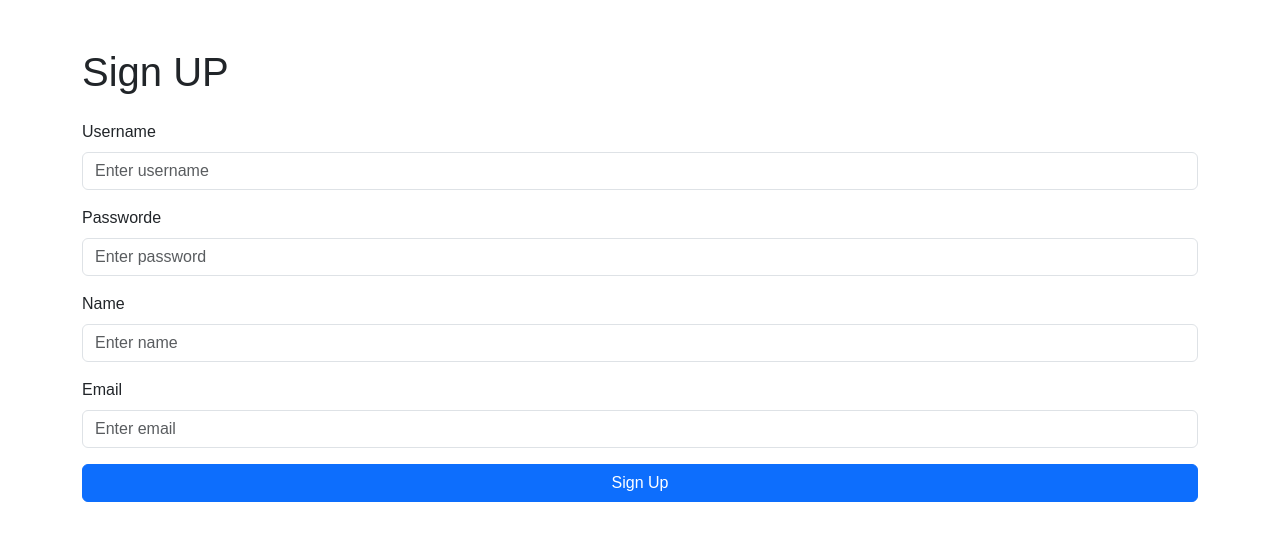
After one commit to brangmai1/progress_tracker, a Flask app: page /signup in a window 1280 px wide. The commit adds this page. Shown: the top 541 px of the page. Run offline with Flask 3, Linux system fonts and the light colour scheme.

```diff
--- a/app.py
+++ b/app.py
@@ -1,10 +1,15 @@
-from flask import Flask, render_template, request, redirect, url_for
+from flask import Flask, render_template, request, redirect, url_for, flash, session
+from datetime import timedelta
 from connect_database import make_session
 from search_movie import get_movie_df
-from tables import User
+from tables import User, Movie, Genre
+import os
+import pandas as pd
 
-
+ADMINS = ["brangmai@email.com"]
 app = Flask(__name__)
+app.secret_key = os.urandom(24) # Generates a 24-byte random key
+app.config["PERMANENT_SESSION_LIFETIME"] = timedelta(minutes=30) # Prevents stale connections for both flask and database sessions
 
 @app.route("/", methods=["GET"])
 def index():
@@ -16,21 +21,81 @@ def login():
     username = request.form["username"]
     password = request.form["password"]
 
-    with make_session() as session:
-        user = session.query(User).filter(User.username == username).first()
+    with make_session() as db_session:
+        user = db_session.query(User).filter(User.username == username).first()
         if user and user.password == password:
             # Successful login, redirect to movies page
-            return redirect(url_for("display_movies"))
+            session["username"] = user.username
+            return redirect(url_for("home"))
         else:
             # Invalid login
-            return "Invalid credentials. Please try again."
+            flash("Invalid credentials. Please try again.")
+            return redirect(url_for("login"))
 
-@app.route("/movies", methods=["GET"])
-def display_movies():
-    with make_session() as session:
-        movies_df = get_movie_df(session)
+@app.route("/logout", methods=["GET","POST"])
+def logout():
+    session.clear() # Clear Flask session
+    flash("Logged out seuccessfully.")
+    return redirect(url_for("login"))
+
+
+@app.route("/signup", methods=["GET", "POST"])
+def signup():
+    if request.method == "POST":
+        username = request.form["username"]
+        password = request.form["password"]
+        name = request.form["name"]
+        email = request.form["email"]
+        with make_session() as db_session:
+            # Check if username or email already already exists
+            existing_user = db_session.query(User).filter((User.username==username) or (User.email == email)).first()
+            if existing_user:
+                flash("Username or email already exists. Please choose another.", "error")
+                return redirect(url_for("signup"))
+            new_user = User(username=username, password=password, name=name, email=email)
+            if new_user.email in ADMINS:
+                new_user.role = "admin"
+            db_session.add(new_user)
+            db_session.commit()
+
+            flash("Sign-up successful!")
+            return redirect((url_for("home")))
+
+    # Render the sign up form
+    return render_template("signup.html")
+
+@app.route("/home", methods=["GET"])
+def home():
+    username = session.get("username")
+    if not username:
+        flash("Please, log in")
+        return redirect(url_for("login"))
+
+    with make_session() as db_session:
+        movies_df = get_movie_df(db_session)
         movies = movies_df.head(10).to_dict(orient="records")
-    return render_template("movies.html", movies=movies)
+        db_user = db_session.query(User).filter(User.username == username).first()
+        currently_watching_movies = db_user.watching_list
+        planned_watching_movies = db_user.to_watch_list
+        watched_movies = db_user.watched_list
+    return render_template("home.html", movies=movies, currently_watching_movies=currently_watching_movies, planned_watching_movies=planned_watching_movies, watched_movies=watched_movies)
+
+@app.route("/search", methods=["GET"])
+def search():
+    search_type = request.args.get("search_type")
+    query = request.args.get("query", "").title()
+    movies = []
+    with make_session() as db_session:
+        if search_type == "title":
+            movies = db_session.query(Movie).filter(Movie.title.ilike(f"%{query}%")).all()
+        elif search_type == "genre":
+            genre = db_session.query(Genre).filter(Genre.genre_type.ilike(f"%{query}%")).first()
+            if genre and hasattr(genre, 'movies'):  # Check if genre.movies relationship exists
+                movies = genre.movies
+        elif search_type == "highest_rated":
+            movies_df = get_movie_df(db_session)
+            movies = movies_df.head(10).to_dict(orient="records")
+    return render_template("search_results.html", movies=movies, search_type=search_type)
 
 
 if __name__ == "__main__":
--- a/connect_database.py
+++ b/connect_database.py
@@ -1,7 +1,6 @@
 from sqlalchemy import create_engine
 from sqlalchemy.orm import sessionmaker
 from sqlalchemy.exc import OperationalError
-
 
 database_url = "mysql+mysqlconnector://<username>:<password>@localhost/movie_progress_tracker"
 
@@ -23,9 +22,15 @@ def make_session():
     Session = sessionmaker(bind=engine)
     return Session()
 
-# Function to close session if it is open
-def close_session(session):
-    if session.is_active:
-        session.close()
-    else:
-        print("Session is inactive or closed.")
+# def make_session():
+#     engine = create_engine(database_url)
+#     # engine = get_engine()
+#     session = sessionmaker(bind=engine)
+#     try:
+#         yield session
+#         session.commit() # Commit changes
+#     except Exception as e:
+#         session.rollback() # Rollback on error
+#         raise e
+#     finally:
+#         session.close()
--- /dev/null
+++ b/static/css/styles.css
@@ -0,0 +1,21 @@
+body {
+    font-family: Arial, sans-serif;
+    margin: 0;
+    padding: 0;
+}
+
+header img {
+    width: 100%; /* Make the image span the full width of the page */
+    height: auto; /* Keep the aspect ratio */
+}
+.header {
+    background-image: url("../static/images/header.jpeg");
+    background-size: cover; /* Make the image cover the entire div */
+    background-position: center; /* Center the image */
+    height: 300px; /* Adjust height as needed */
+    width: 100%; /* Full width */
+}
+
+main {
+    padding: 20px;
+}
--- a/templates/index.html
+++ b/templates/index.html
@@ -40,7 +40,7 @@
                         </small>
                         <br>
                         <small>
-                            <a href="#" class="text-decoration-none">Don't have an account? Sign up</a>
+                            <a href="/signup" class="text-decoration-none">Don't have an account? Sign up</a>
                         </small>
                     </div>
                 </div>
--- a/templates/layout.html
+++ b/templates/layout.html
@@ -6,23 +6,7 @@
     <title>{% block title %}MPT{% endblock %}</title>
     <link href="https://cdn.jsdelivr.net/npm/bootstrap@5.3.3/dist/css/bootstrap.min.css" rel="stylesheet">
     <script src="https://cdn.jsdelivr.net/npm/bootstrap@5.3.3/dist/js/bootstrap.bundle.min.js"></script>
-    <style>
-        body {
-            background-color: #f8f9fa;
-            height: 100vh;
-            display: block;
-            justify-content: center;
-            align-items: center;
-        }
-        .card {
-            border-radius: 15px;
-            box-shadow: 0 4px 10px rgba(0, 0, 0, 0.2);
-        }
-        h1 {
-            margin: 20;
-            padding: 20;
-        }
-    </style>
+    <link rel="stylesheet" href="{{ url_for('static', filename='css/styles.css') }}">
 </head>
 <body>
     <!-- <h1>Welcome to Movie Progress Tracker</h1> -->
--- /dev/null
+++ b/templates/signup.html
@@ -0,0 +1,42 @@
+{% extends "layout.html" %}
+{% block content %}
+
+<div class="container mt-5">
+    <h1 class="mb-4">Sign UP</h1>
+    <form action="/signup" method="POST">
+        <div class="mb-3">
+            <label for="username" class="form-label">Username</label>
+            <input type="text" class="form-control" id="username" name="username" placeholder="Enter username" required>
+        </div>
+        <div class="mb-3">
+            <label for="password" class="form-label">Passworde</label>
+            <input type="password" class="form-control" id="password" name="password" placeholder="Enter password" required>
+        </div>
+        <div class="mb-3">
+            <label for="name" class="form-label">Name</label>
+            <input type="text" class="form-control" id="name" name="name" placeholder="Enter name" required>
+        </div>
+        <div class="mb-3">
+            <label for="email" class="form-label">Email</label>
+            <input type="email" class="form-control" id="email" name="email" placeholder="Enter email" required>
+        </div>
+        <!-- Sign Up Button -->
+        <div class="d-grid">
+            <button type="submit" class="btn btn-primary">Sign Up</button>
+        </div>
+    </form>
+</div>
+
+{% with messages = get_flashed_messages(with_categories=true) %}
+    {% if messages %}
+        <div class="mt-3">
+            {% for category, message in messages %}
+                <div class="alert alert-{{ category }}" role="alert">
+                    {{ message }}
+                </div>
+            {% endfor %}
+        </div>
+    {% endif %}
+{% endwith %}
+
+{% endblock %}
```
Also changed, not shown: templates/home.html (added, +153 -0 lines), templates/movies.html (deleted, +0 -29 lines), templates/search_results.html (added, +33 -0 lines), static/images/lawn.jpeg (added).
